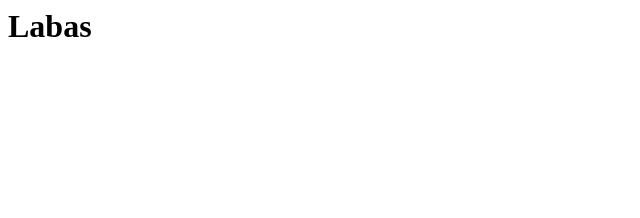
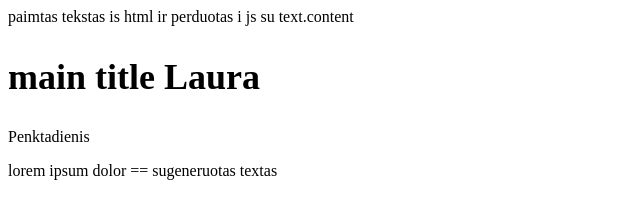
Before and after one commit to lauramano/js_04_2022_07_08, a plain HTML site: page index.html in a window 1280 px wide. Shown: the whole page, without its empty margins (0-640 px from the left). Drawn offline with Linux system fonts and the light colour scheme.

Commit message:
uzd failiukas

```diff
--- a/index.html
+++ b/index.html
@@ -4,9 +4,19 @@
     <meta http-equiv="X-UA-Compatible" content="IE=edge" />
     <meta name="viewport" content="width=device-width, initial-scale=1.0" />
     <title>Java Script 2022 07 08</title>
-    <script src="./js/main.js" defer></script>
+    <!-- <script src="./js/main.js" defer></script> -->
+    <!-- <script src="./js/dom.js" defer></script> -->
+    <script src="./js/uzd.js" defer></script>
   </head>
   <body>
-    <h1>Labas</h1>
+    <!-- <h1 id="main-heading">Labas</h1> -->
+    <p id="text">paimtas tekstas is html ir perduotas i js su text.content</p>
+    <div id="box"></div>
+
+    <article>
+      <h2 id="arti-title">Main title</h2>
+      <p id="arti-date">Date</p>
+      <p id="arti-text">lorem ipsum dolor</p>
+    </article>
   </body>
 </html>
--- a/js/main.js
+++ b/js/main.js
@@ -16,3 +16,10 @@ for(let i=10; i<=20; i++ ){
     console.log(`skaicius ${i}`);
 }
 console.groupEnd();
+
+//  for cikliukas su break simmple
+
+for (let i=0; i<10; i++){
+    if(i === 3){break;}
+    text
+}
--- /dev/null
+++ b/js/uzd.js
@@ -0,0 +1,20 @@
+console.log('savarankiska uzduotele');
+/*
+ <article>
+      <h2 id="arti-title">Main title</h2>
+      <p id="arti-date">date</p>
+      <p id="arti-text">lorem ipsum dolor</p>
+    </article>
+
+*/
+// nusitaikymo tagai
+const h2El = document.getElementById('arti-title');
+h2El.innerHTML = '<h1> main title Laura</h1>';
+
+const pElData = document.getElementById('arti-date');
+pElData.textContent = 'Penktadienis';
+console.log(` pakeiteme teksta is "Data" i ${pElData}`);
+
+const pElText = document.getElementById('arti-text');
+pElText.textContent += ' == sugeneruotas textas';
+console.log(pElText);
```
Also changed, not shown: js/dom.js (added, +18 -0 lines).
